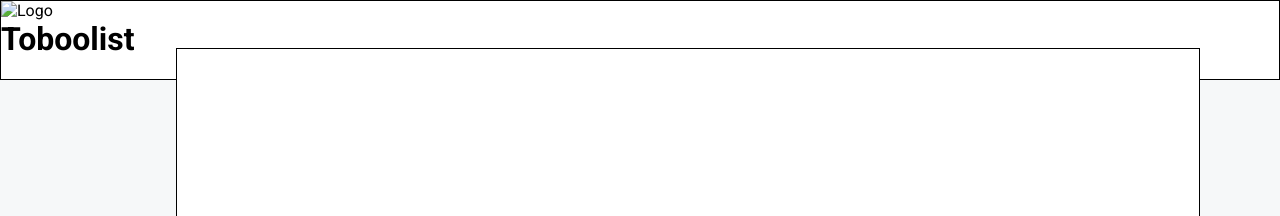
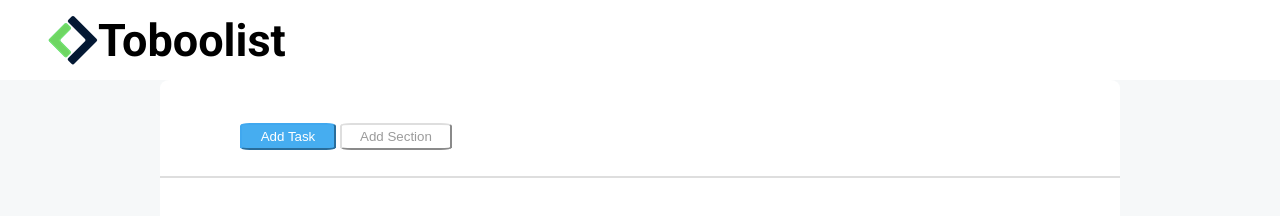
Before and after one commit to Cris-NTL/html-css-toboolist, a plain HTML site: page index.html in a window 1280 px wide. Shown: the top 216 px of the page. Drawn offline with Linux system fonts and the light colour scheme.

Commit message:
Add: Header, Nav

```diff
--- a/css/style.css
+++ b/css/style.css
@@ -15,31 +15,54 @@ body {
     position: relative;
 }
 header {
-    border: solid black 1px;
-    height: 80px;
+    height: 5rem;
     background-color: #FFFFFF;
+    display: flex;
+    align-items: center;
 }
 main {
     background-color: #FFFFFF;
-    width: 80%;
+    width: 75%;
     height: 800px;
-    border: solid black 1px;
-    margin: 3rem;
+    margin-top: 5rem;
     position: absolute;
     top: 50%;
     left: 50%;
     transform: translate(-50%, -50%);
-
+    border-radius: 1%;
 }
 /* /COMMON */
 
 /* HEADER */
-/* .head-page {
-
-} */
+#logo-image {
+    margin-left: 3rem;
+}
+#title {
+    font-size: 45px;
+}
 /* /HEADER */
 
 /* MAIN */
-/* .container {
-} */
+.buttons {
+    line-height: 5rem;
+    padding-left: 5rem;
+    border-bottom: 2px solid #dedede;
+    padding-top: 1rem;
+}
+.button-1{
+    color: white;
+    background-color: #46adf0;
+    border-color: #40a8ef;
+    border-radius: 10%;
+    padding: 0.5%;
+    width: 6rem;
+}
+.button-2{
+    color: #9b9b9b;
+    background-color: white;
+    border-color: #dedede;
+    border-radius: 10%;
+    padding: 0.5%;
+    width: 7rem;
+}
 /* /MAIN */
--- a/index.html
+++ b/index.html
@@ -14,17 +14,21 @@
 <body>
     <!-- HEADER -->
         <header>
-            <div class="head-page">
-                <img src="" alt="Logo">
-                <h1>Toboolist</h1>
-            </div>
+            <img id="logo-image" src="img/Logo.png" alt="Logo">
+            <h1 id="title" >Toboolist</h1>
         </header>
     <!-- /HEADER -->
     <!-- MAIN -->
         <main>
-            <div class="container">
+            <!-- SECTION-BUTTONS -->
+            <div class="buttons">
+                <button class="button-1">Add Task</button>
+                <button class="button-2">Add Section</button>
+            </div>
+            <!-- /SECTION BUTTONS -->
 
-            </div>
+            <!-- SECTION LIST -->
+            <!-- /SECTION LIST -->
         </main>
     <!-- /MAIN -->
 </body>
```
